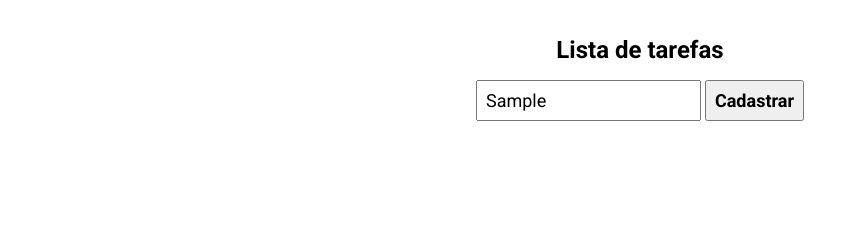
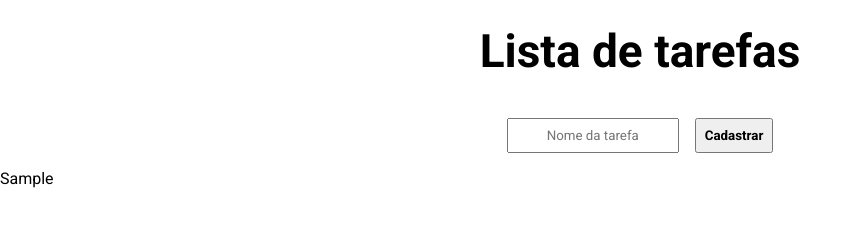
Before and after one commit to AnaPantoja26/exerc-cio_jquery, a plain HTML site: page index.html in a window 1280 px wide. Both pictures are taken after typing "Sample" into the empty fields and a click on the button "Cadastrar". Shown: the whole page, without its empty margins (0-867 px from the left). Drawn offline with nearby package versions, Linux system fonts and the light colour scheme.

Commit message:
primeiro commit

```diff
--- a/index.html
+++ b/index.html
@@ -10,16 +10,19 @@
     <link rel="stylesheet" href="./main.css">
 </head>
 <body>
+    <header>
+        <h1>Lista de tarefas</h1>
+    <div class="container"></div>
     <form id="form-lista">
-        <h2>Lista de tarefas</h2>
         <input type="text" id="tarefa-nova" required placeholder="Nome da tarefa"/>
-        <button type="submit">Cadastrar</button>
+        <button type="submit" id="btn-add">Cadastrar</button>
     </form>
-    <ul>
+    <ul class="tarefa">
         <li>
 
         </li>
     </ul>
+    </header>
     <script src="https://code.jquery.com/jquery-3.7.1.min.js"></script>
     <script src="./main.js"></script>
 </body>
--- a/main.css
+++ b/main.css
@@ -5,24 +5,32 @@
     font-family: 'Roboto', sans-serif;
 }
 
-form {
+h1 {
+    font-size: 46px;
     text-align: center;
-    padding: 36px 0;
-
+    padding: 24px;
 }
 
-form h2 {
-    margin-bottom: 16px;
+form {
+    padding: 8px;
+    display: flex;
+    justify-content: center;
+    font-size: large;
 }
 
-input,
-button {
+input {
     padding: 8px;
-    font-size: large;
-
+    margin: 8px;
+    text-align: center;
 }
 
 button {
+    padding: 8px;
+    margin: 8px;
+    text-align: center;
     font-weight: bold;
+}
 
+.checked {
+    text-decoration: line-through;
 }
--- a/main.js
+++ b/main.js
@@ -1,9 +1,43 @@
-$('form').on('submit', function(e) {
+    const form = document.getElementById('form-lista');
+    const novaTarefa = [];
+    let linhas = '';
+
+    form.addEventListener('submit', function(e) {
         e.preventDefault();
 
-        const tarefa = $('#tarefa-nova').val();
-        const novoItem = $('<li style="display: none"><li/>');
+    addTarefa();
+    atualizaTarefa();
 
-        $(`<a href= "${tarefa}"</a>`).appendTo(novoItem);
-        $(novoItem).appendTo('ul');
     })
+
+    function addTarefa() {
+        const inputTarefa = document.getElementById('tarefa-nova');
+
+        if(novaTarefa.includes(inputTarefa.value)) {
+            alert(`a tarefa ${inputTarefa.value} já foi inserida!`);
+        }else {
+            novaTarefa.push(inputTarefa.value);
+
+            let linha = `<ul>`;
+            linha +=`<li> ${inputTarefa.value}`;
+            linha +=`</ul>`;
+
+            linhas += linha;
+        }
+
+    inputTarefa.value = '';
+    }
+
+    function atualizaTarefa() {
+        const tabelaMatriz = document.querySelector('ul');
+        tabelaMatriz.innerHTML = linhas;
+    }
+
+    const tabelaMatriz = document.querySelector('ul');
+    tabelaMatriz.addEventListener('click', function(e){
+        if (e.target.classList.contains('checked')){
+            e.target.classList.remove('checked');
+        }else{
+            e.target.classList.add('checked');
+        }
+    })
```
